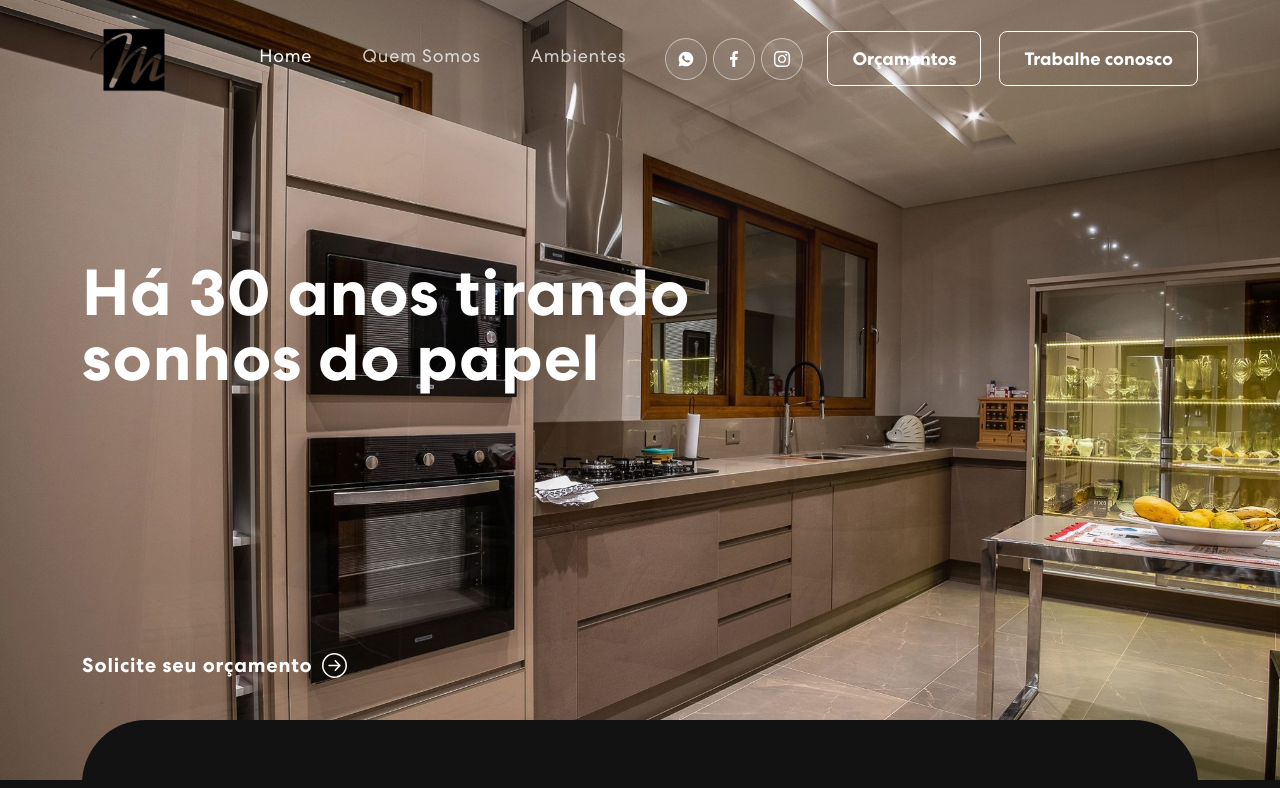
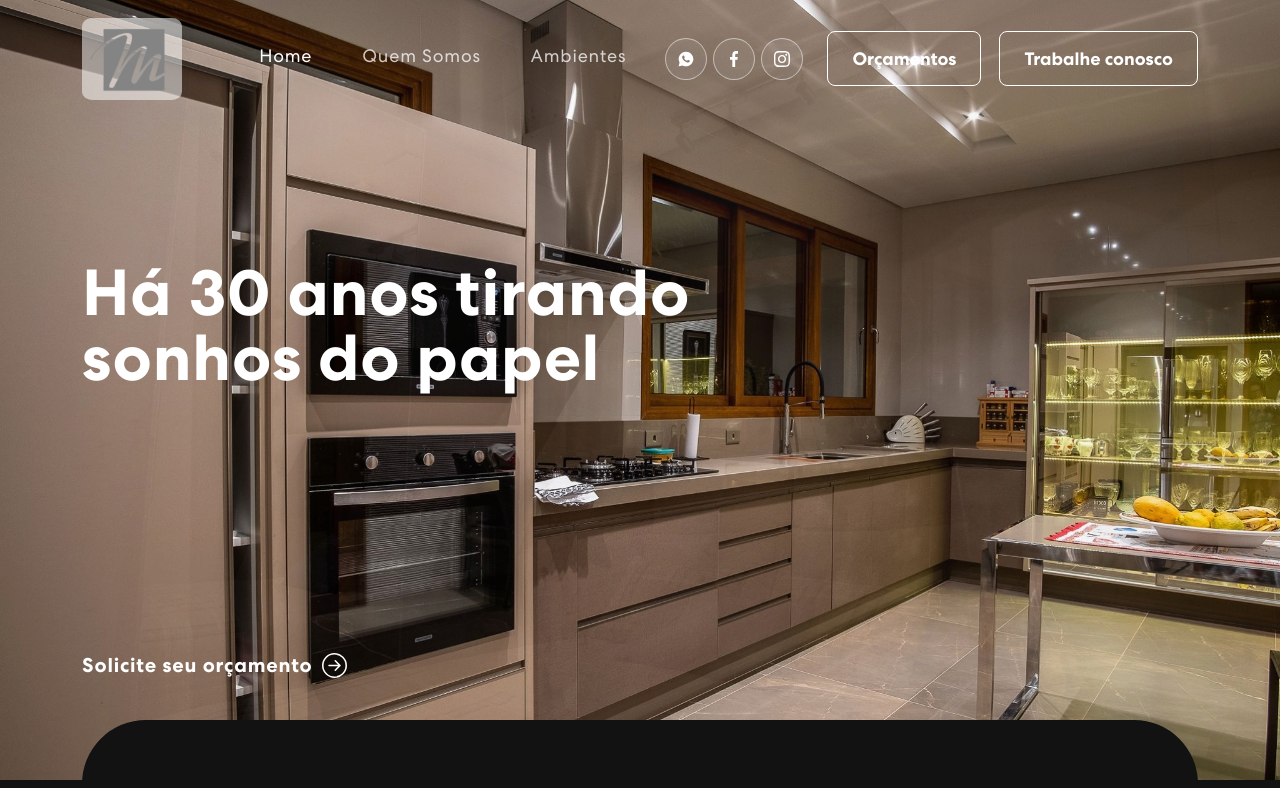
Before and after one commit to viejaq/projeto_integrador_1_univesp, a React (Create React App) app: page / in a window 1280 px wide. Shown: the top 788 px of the page. Built offline with nearby package versions, Linux system fonts and the light colour scheme.

Commit message:
Add css fundo branco logo

```diff
--- a/src/App.css
+++ b/src/App.css
@@ -771,3 +771,24 @@ nav.navbar .navbar-toggler[aria-expanded="true"] .navbar-toggler-icon {
   letter-spacing: 0.5px;
   margin-top: 20px;
 }
+
+
+.container .navbar-brand {
+  position: relative;
+}
+
+.container .navbar-brand::before {
+  position: absolute;
+  width: 100%;
+  height: 100%;
+  background-color: #ffffff84;
+  top: 0;
+  left: 0;
+  content: '';
+  border-radius: 10%;
+  border: #00000000;
+}
+
+.scrolled > .container .navbar-brand::before {
+  opacity: 0;
+}
```
